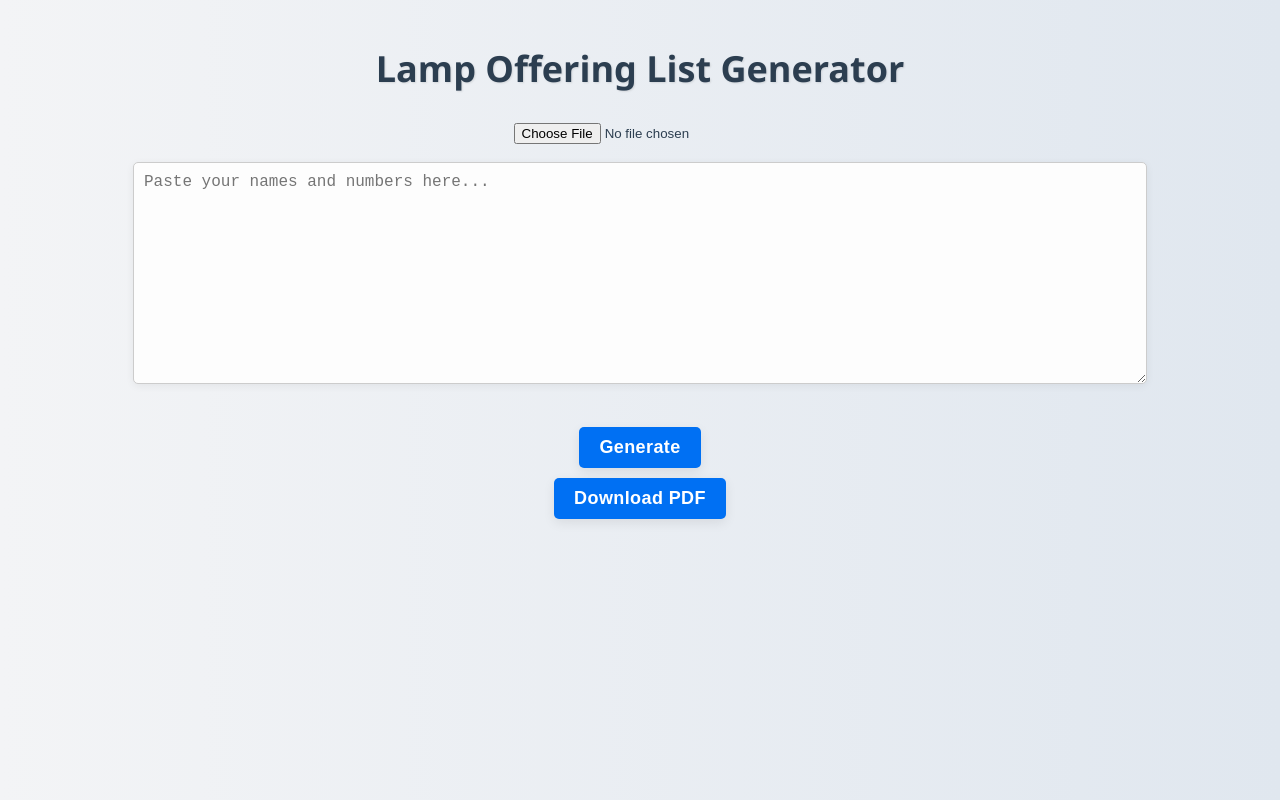
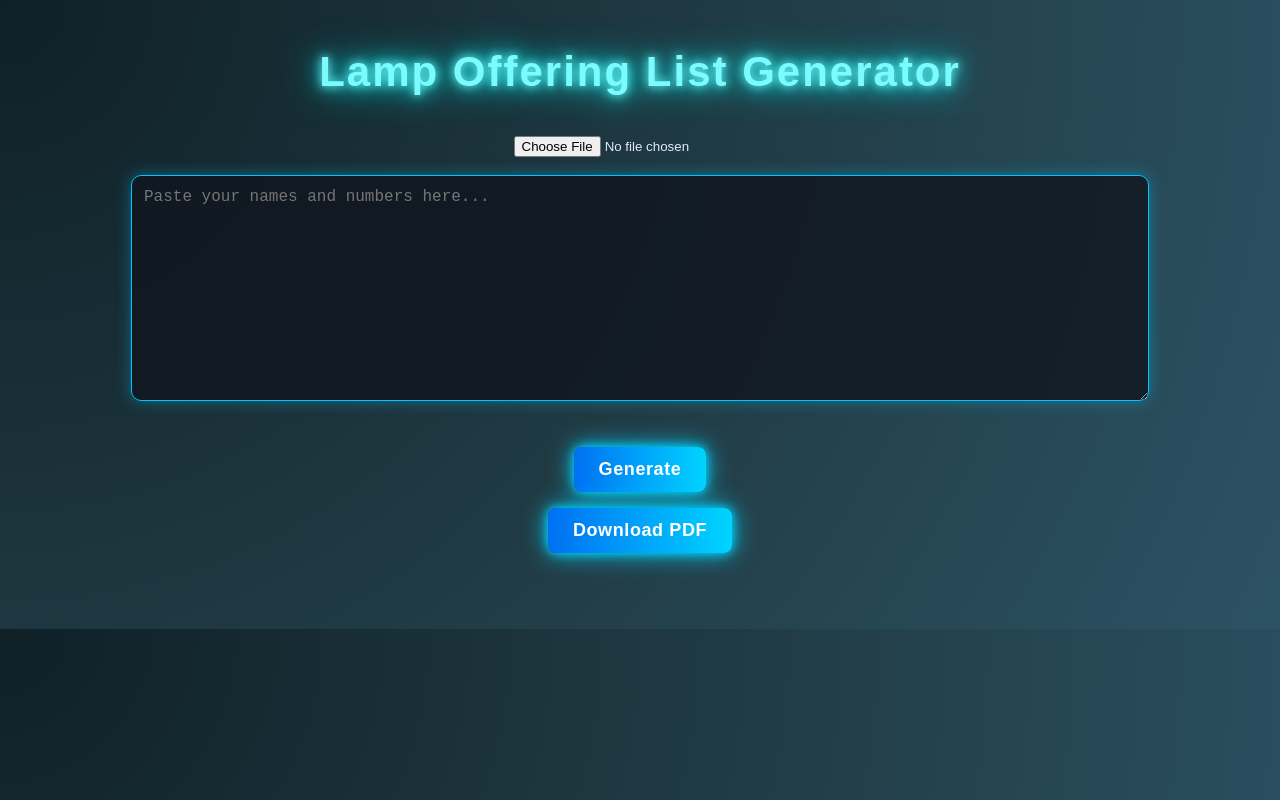
Before and after one commit to swc927/lamp-offering-list, a plain HTML site: page index.html in a window 1280 px wide. Drawn offline with nearby package versions, Linux system fonts and the light colour scheme.

Commit message:
Update style.css

```diff
--- a/style.css
+++ b/style.css
@@ -1,61 +1,64 @@
 body {
   margin: 0;
   padding: 20px;
-  font-family: Arial, sans-serif;
-  background: linear-gradient(to right, #f3f4f6, #e0e7ef);
-  color: #2c3e50;
+  font-family: 'Poppins', Arial, sans-serif;
+  background: radial-gradient(circle at top left, #0f2027, #203a43, #2c5364);
+  color: #e0eaff;
   display: flex;
   flex-direction: column;
   align-items: center;
 }
 
 header h1 {
-  font-family: 'Segoe UI', Tahoma, Geneva, Verdana, sans-serif;
-  font-size: 36px;
-  font-weight: 600;
-  margin-bottom: 30px;
-  text-shadow: 1px 1px 2px rgba(0, 0, 0, 0.1);
+  font-size: 42px;
+  font-weight: 700;
+  color: #7afcff;
+  text-shadow: 0 0 10px #7afcff, 0 0 20px #00ffff, 0 0 40px #00ffff;
+  letter-spacing: 2px;
+  margin-bottom: 40px;
 }
 
 textarea {
-  background: #fdfdfd;
+  background: rgba(15, 20, 30, 0.8);
   width: 80%;
   height: 200px;
   font-size: 16px;
+  color: #bde0fe;
   margin-bottom: 20px;
-  padding: 10px;
-  border: 1px solid #ccc;
-  border-radius: 5px;
+  padding: 12px;
+  border: 1px solid #00c6ff;
+  border-radius: 10px;
   resize: vertical;
-  box-shadow: 0 2px 8px rgba(0, 0, 0, 0.06);
+  box-shadow: 0 0 15px rgba(0, 198, 255, 0.4);
 }
 
 button {
-  padding: 10px 20px;
-  letter-spacing: 0.4px;
+  padding: 12px 25px;
+  letter-spacing: 0.6px;
   font-size: 18px;
-  font-weight: 600;
+  font-weight: 700;
   cursor: pointer;
-  background: #0070f3;
+  background: linear-gradient(90deg, #0070f3, #00d4ff);
   color: white;
   border: none;
-  border-radius: 5px;
-  margin: 5px;
-  box-shadow: 0 4px 12px rgba(0, 0, 0, 0.08);
-  transition: background 0.3s, transform 0.2s;
+  border-radius: 8px;
+  margin: 8px;
+  box-shadow: 0 0 10px #00d4ff, 0 0 25px #00d4ff;
+  transition: all 0.3s ease;
 }
 
 button:hover {
-  background: #0055cc;
-  transform: scale(1.05);
+  background: linear-gradient(90deg, #00d4ff, #0070f3);
+  transform: scale(1.07);
+  box-shadow: 0 0 20px #00e5ff, 0 0 40px #00e5ff;
 }
 
 .page-count-display {
   margin-top: 30px;
-  font-size: 20px;
-  font-weight: 500;
-  font-family: 'Segoe UI', sans-serif;
-  color: #555;
+  font-size: 22px;
+  font-weight: 600;
+  color: #a3f7ff;
+  text-shadow: 0 0 8px #00ffff;
 }
 
 .container {
@@ -84,6 +87,8 @@ button:hover {
   overflow: hidden;
   transform-origin: top center;
   margin-bottom: -30px;
+  border: 2px solid rgba(0, 255, 255, 0.2);
+  box-shadow: 0 0 40px rgba(0, 255, 255, 0.3);
 }
 
 .entry {
@@ -107,10 +112,12 @@ button:hover {
 
 .page.deceased {
   background-image: url("Deceased.jpg");
+  filter: brightness(1.1) contrast(1.1);
 }
 
 .page.regular {
   background-image: url("Lamp.jpg");
+  filter: brightness(1.15) contrast(1.1);
 }
 
 .name-wrapper {
@@ -123,22 +130,26 @@ button:hover {
 .deceased-label {
   font-size: 50px;
   font-weight: bold;
+  color: #ff5e9c;
+  text-shadow: 0 0 10px #ff5e9c, 0 0 20px #ff5e9c, 0 0 40px #ff5e9c;
   margin: 0;
   padding-bottom: 5px;
   line-height: 1;
 }
 
 .name {
-  font-size: 70px;
+  font-size: 72px;
+  color: #ffffff;
+  text-shadow: 0 0 10px #00ffff, 0 0 20px #00ffff, 0 0 40px #00ffff;
   margin: 0;
   padding: 0;
   line-height: 1.2;
-  word-break: break-word;
   margin-bottom: 3px;
 }
 
 .number {
   margin-top: 5px;
   font-size: 38px;
-  color: #333;
+  color: #fffae5;
+  text-shadow: 0 0 8px #ffeead, 0 0 20px #ffdd57;
 }
```
